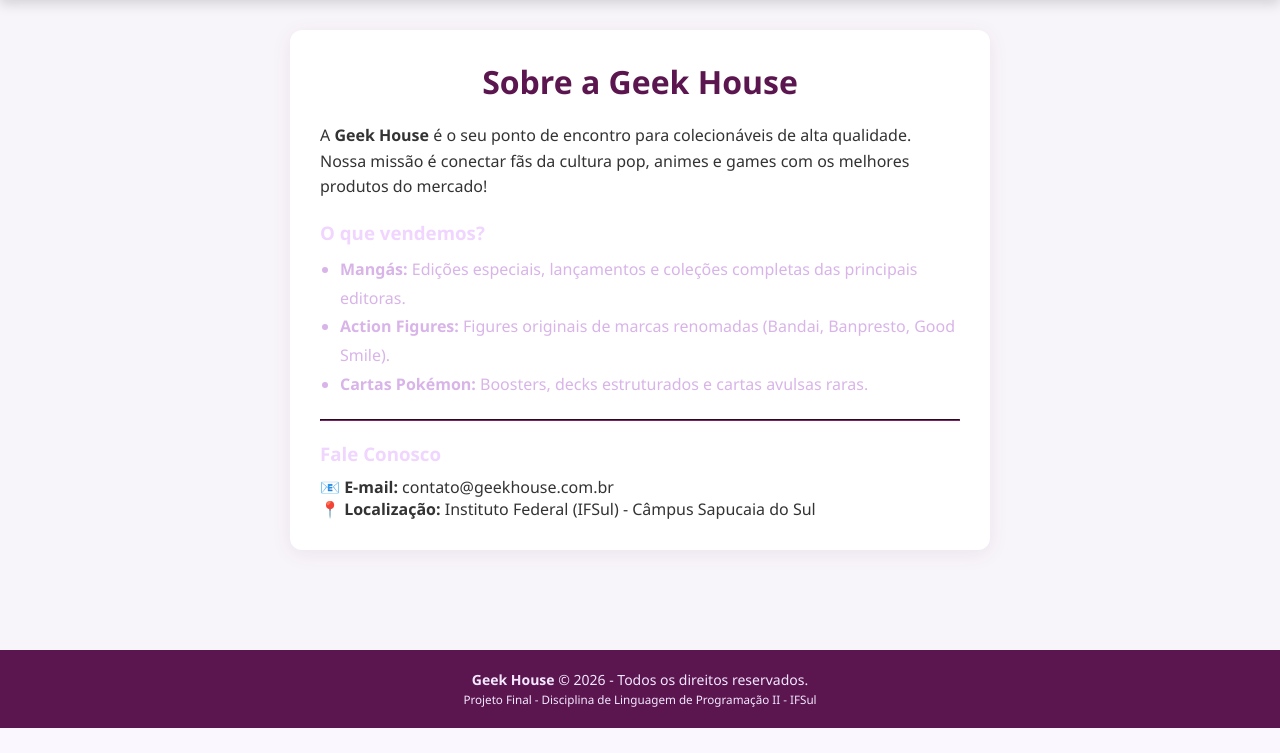
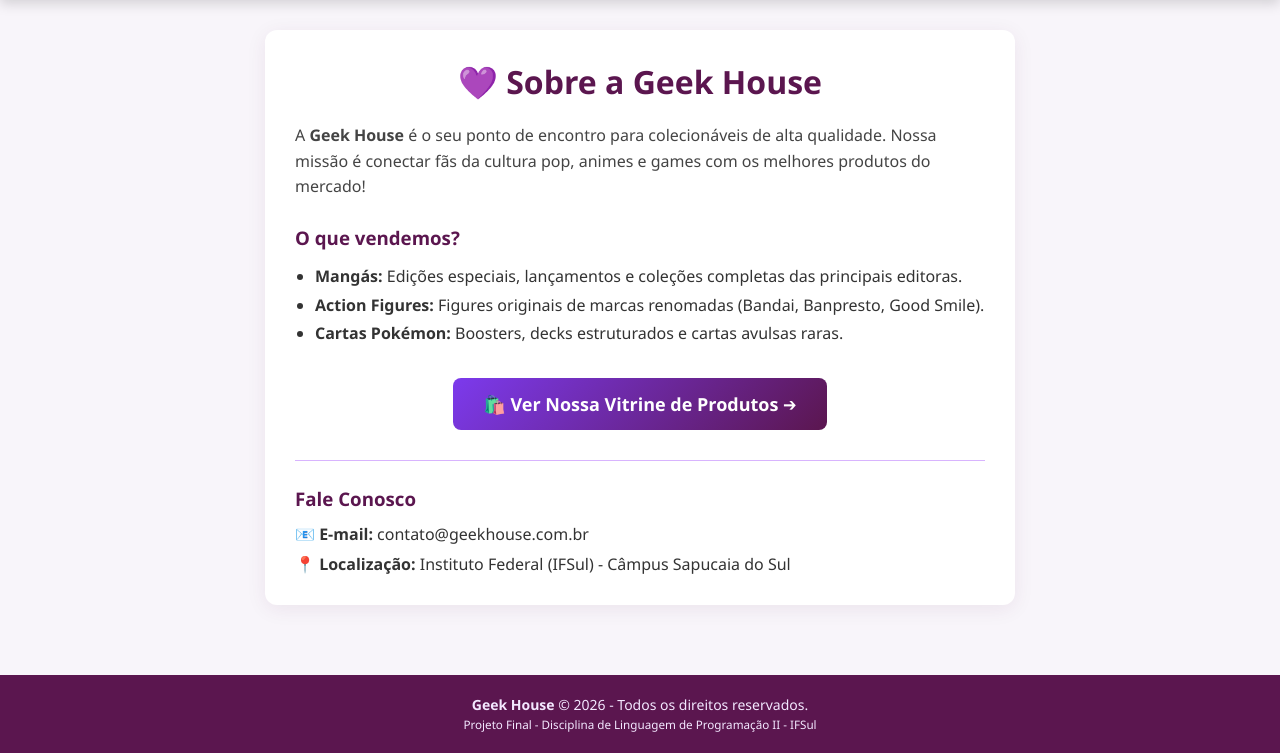
Before and after one commit to helenaasouzas-debug/GEEK-HOUSE, a PHP site: page /sobre.php in a window 1280 px wide. Shown: the part 72-825 px from the top of the page. Before the commit the page ends 800 px from the top, so only its background shows below. Run offline with PHP 8.4, Linux system fonts and the light colour scheme.

Commit message:
Update sobre.php

```diff
--- a/sobre.php
+++ b/sobre.php
@@ -2,21 +2,31 @@
 include "includes/header.php";
 ?>
 
-<div class="card-box" style="max-width: 700px; text-align: left;">
-    <h1 style="text-align:center;">Sobre a Geek House</h1>
-    <p style="line-height:1.6; margin-bottom:15px;">A <strong>Geek House</strong> é o seu ponto de encontro para colecionáveis de alta qualidade. Nossa missão é conectar fãs da cultura pop, animes e games com os melhores produtos do mercado!</p>
+<div class="card-box" style="max-width: 750px; text-align: left;">
+    <h1 style="text-align:center; color: #5b164f; margin-bottom: 20px;">💜 Sobre a Geek House</h1>
 
-    <h3 style="color:#f0d5ff; margin-top:20px; margin-bottom:10px;">O que vendemos?</h3>
-    <ul style="padding-left:20px; line-height:1.8; color:#d8b4e8;">
+    <p style="line-height:1.6; margin-bottom:20px; font-size: 16px; color: #444;">
+        A <strong>Geek House</strong> é o seu ponto de encontro para colecionáveis de alta qualidade. Nossa missão é conectar fãs da cultura pop, animes e games com os melhores produtos do mercado!
+    </p>
+
+    <h3 style="color:#5b164f; margin-top:25px; margin-bottom:12px;">O que vendemos?</h3>
+    <ul style="padding-left:20px; line-height:1.8; color:#333; margin-bottom: 25px;">
         <li><strong>Mangás:</strong> Edições especiais, lançamentos e coleções completas das principais editoras.</li>
         <li><strong>Action Figures:</strong> Figures originais de marcas renomadas (Bandai, Banpresto, Good Smile).</li>
         <li><strong>Cartas Pokémon:</strong> Boosters, decks estruturados e cartas avulsas raras.</li>
     </ul>
 
-    <hr style="margin: 20px 0; border-color: #7c226a;">
+    <!-- BOTÃO DE DESTAQUE PARA IR À LOJA -->
+    <div style="text-align: center; margin: 30px 0;">
+        <a href="index.php" class="btn-primary" style="text-decoration: none; padding: 14px 30px; font-size: 18px; display: inline-block; width: auto;">
+            🛍️ Ver Nossa Vitrine de Produtos ➔
+        </a>
+    </div>
 
-    <h3 style="color:#f0d5ff; margin-bottom:10px;">Fale Conosco</h3>
-    <p>📧 <strong>E-mail:</strong> contato@geekhouse.com.br</p>
+    <hr style="margin: 25px 0; border: 0; border-top: 1px solid #d8b4fe;">
+
+    <h3 style="color:#5b164f; margin-bottom:12px;">Fale Conosco</h3>
+    <p style="margin-bottom: 8px;">📧 <strong>E-mail:</strong> contato@geekhouse.com.br</p>
     <p>📍 <strong>Localização:</strong> Instituto Federal (IFSul) - Câmpus Sapucaia do Sul</p>
 </div>
 
```
